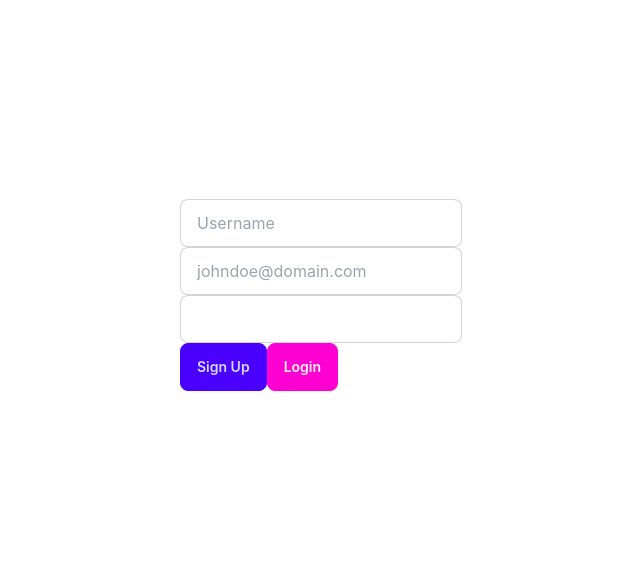
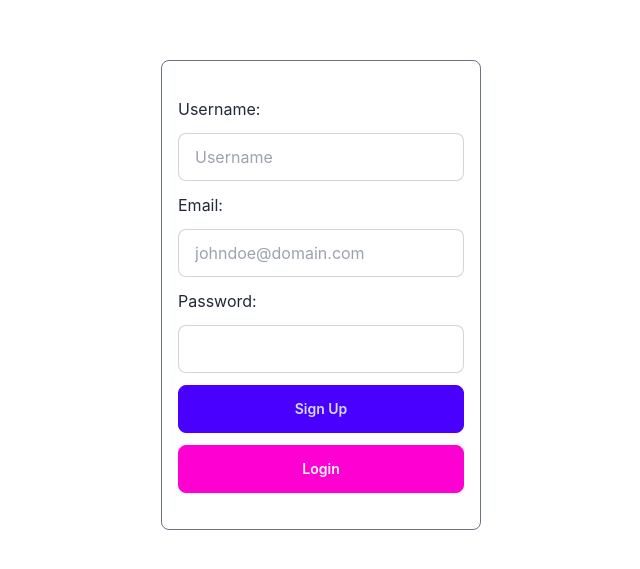
Before and after one commit to aadi219/101412150_COMP3123_Assignment2, a React (Create React App) app: page /signup in a window 1280 px wide. Shown: the part 105-674 px from the top of the page, without its empty margins (319-959 px from the left). Built offline with nearby package versions, Linux system fonts and the light colour scheme.

Commit message:
Logout + Styling

```diff
--- a/src/components/Login.jsx
+++ b/src/components/Login.jsx
@@ -47,7 +47,7 @@ export class Login extends Component {
   render() {
     return (
       <>
-      <form onSubmit={this.handleSubmit} className="flex flex-col gap-3 w-1/4">
+      <form onSubmit={this.handleSubmit} className="flex flex-col gap-3 w-1/4 border border-gray-500 px-4 py-9 rounded-lg">
         <label>Credential:</label>
         <BaseInput
           labelText={"Username/Email"}
@@ -62,12 +62,10 @@ export class Login extends Component {
           handleChange={this.handleChange}
           name={"password"}
         />
-        <div className="w-full flex justify-around">
           <button type="submit" className="btn btn-primary">
             Log-In
           </button>
           <NavLink className='btn btn-secondary' to={'/signup'}>Signup</NavLink>
-        </div>
       </form>
       {
         this.state.loginSuccessful ?
--- a/src/components/Signup.jsx
+++ b/src/components/Signup.jsx
@@ -52,19 +52,22 @@ export class Signup extends Component {
   render() {
     return (
       <>
-      <form onSubmit={this.handleSubmit}>
+      <form className="border border-gray-500 rounded-lg px-4 py-9 w-1/4 flex flex-col gap-3" onSubmit={this.handleSubmit}>
+        <label>Username:</label>
         <BaseInput
           labelText={"Username"}
           placeholder={"Username"}
           handleChange={this.handleChange}
           name={"username"}
         />
+        <label>Email:</label>
         <BaseInput
           labelText={"Email"}
           placeholder={"johndoe@domain.com"}
           handleChange={this.handleChange}
           name={"email"}
         />
+        <label>Password:</label>
         <BaseInput
           type="password"
           labelText={"Password"}
@@ -74,11 +77,11 @@ export class Signup extends Component {
         <button type="submit" className="btn btn-primary">
           Sign Up
         </button>
-        <NavLink to='/login' className='btn btn-secondary'>Login</NavLink>
+        <NavLink to='/' className='btn btn-secondary'>Login</NavLink>
       </form>
       {
         this.state.registrationSuccessful ?
-          <Navigate to='/login' /> :
+          <Navigate to='/' /> :
           ''
       }
       </>
--- a/src/components/emp/Employees.jsx
+++ b/src/components/emp/Employees.jsx
@@ -1,6 +1,6 @@
 import React, { useContext, useEffect, useState } from 'react'
 import { empClient } from '../../client/Client';
-import { NavLink } from 'react-router-dom';
+import { NavLink, useNavigate } from 'react-router-dom';
 import BaseInput from '../BaseInput';
 
 const Employees = () => {
@@ -10,6 +10,7 @@ const Employees = () => {
         const response = await empClient.get('/emp/employees');
         setEmployees(response.data);
     }
+    const navigate = useNavigate();
 
     const handleFilterChange = (e) => {
         e.preventDefault();
@@ -45,6 +46,12 @@ const Employees = () => {
             console.error(error);
         }
 
+    }
+
+    const handleLogout = (e) => {
+        e.preventDefault();
+        localStorage.removeItem("token");
+        navigate('/');
     }
 
     useEffect(() => {
@@ -91,6 +98,9 @@ const Employees = () => {
                 </tbody>
             </table>
         }
+        <div>
+            <button className='btn btn-secondary my-2 w-64' onClick={handleLogout}>Logout</button>
+        </div>
     </div>
   )
 }
```
